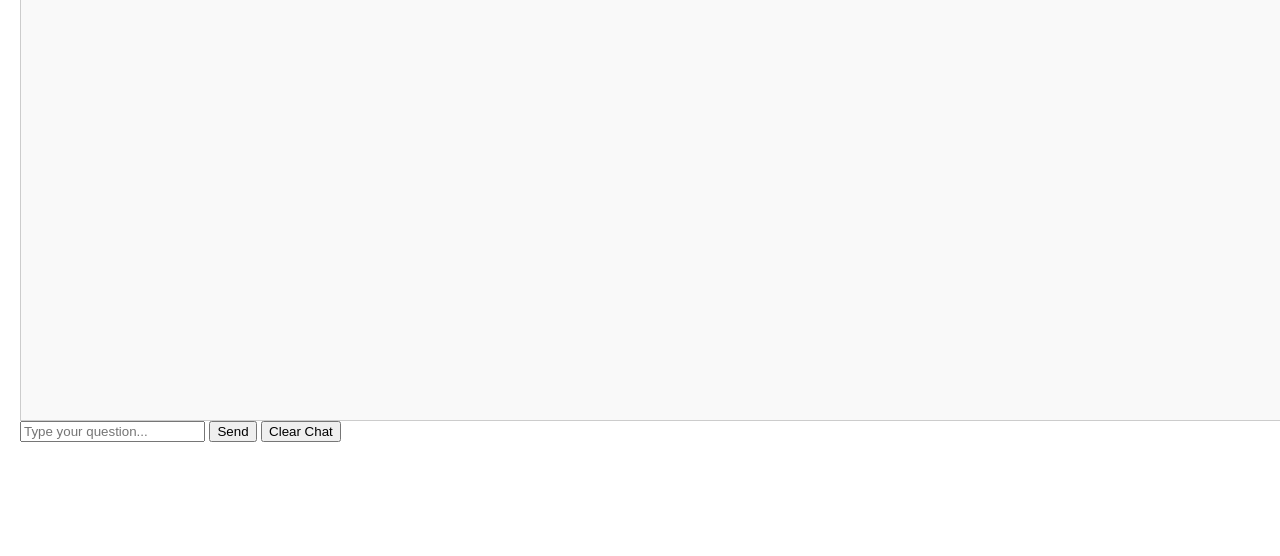
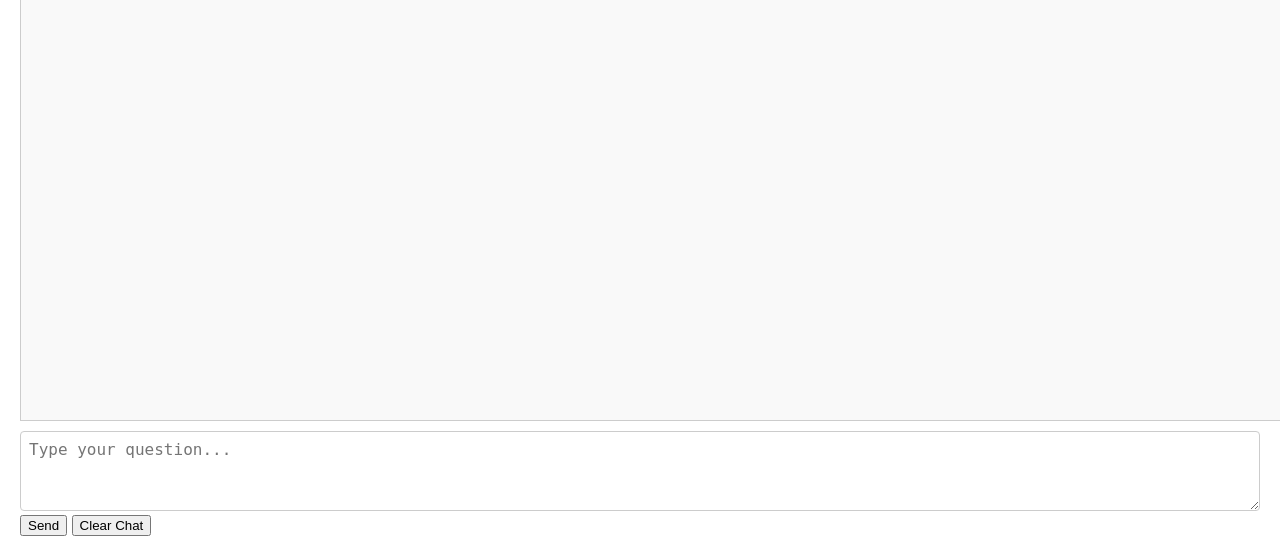
Before and after one commit to gearsngenes/GnG-RAG-Playground, a Flask app: page / in a window 1280 px wide. Shown: the part 259-815 px from the top of the page. Before the commit the page ends 701 px from the top, so only its background shows below. Run offline with Flask 3, Linux system fonts and the light colour scheme; data that the repository does not hold is empty; parts of the project's set-up code (start-up, migrations or seed data) failed here and were passed over.

Commit message:
changes to user-query
now allows user to press enter to send input

```diff
--- a/static/css/index.css
+++ b/static/css/index.css
@@ -49,3 +49,14 @@ body {
     border-radius: 4px;
     font-family: monospace;
 }
+#query-input {
+    width: 100%;
+    height: 80px;
+    resize: vertical;
+    padding: 8px;
+    font-size: 16px;
+    box-sizing: border-box;
+    margin-top: 10px;
+    border-radius: 4px;
+    border: 1px solid #ccc;
+}
--- a/static/js/index.js
+++ b/static/js/index.js
@@ -40,6 +40,12 @@ function sendQuery() {
         }
     });
 }
+$('#query-input').keypress(function(e) {
+    if (e.which === 13 && !e.shiftKey) {
+        e.preventDefault();
+        sendQuery();
+    }
+});
 
 function clearChat() {
     $.post('/clear_chat', function(response) {
--- a/templates/index.html
+++ b/templates/index.html
@@ -47,7 +47,7 @@
 <h3>Chat</h3>
 <div id="chat-box"></div>
 
-<input type="text" id="query-input" placeholder="Type your question...">
+<textarea id="query-input" placeholder="Type your question..."></textarea>
 <button onclick="sendQuery()">Send</button>
 <button onclick="clearChat()">Clear Chat</button>
 
```
